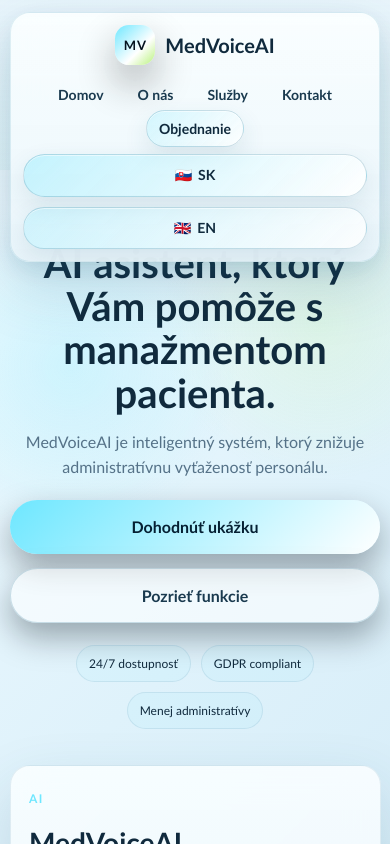
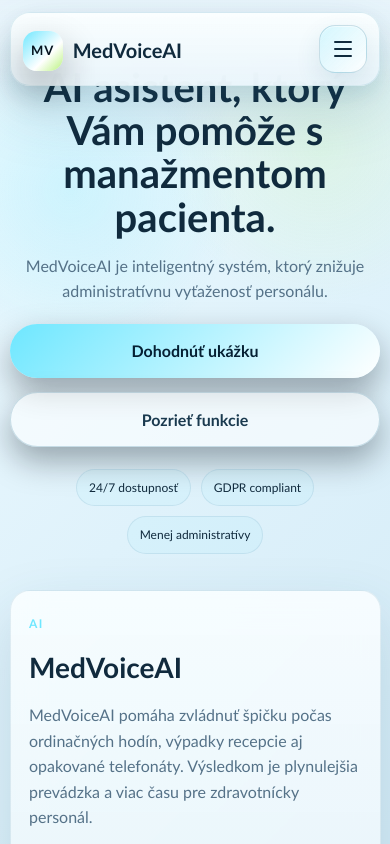
Before and after one commit to MRKS1/med-voice, a React (Vite) app: page / in a window 390 px wide. Shown: the top 844 px of the page. Built offline with nearby package versions, Linux system fonts and the light colour scheme.

Commit message:
Add hamburger menu for mobile navigation

```diff
--- a/public/style.css
+++ b/public/style.css
@@ -150,6 +150,43 @@
   text-decoration: none;
   font-weight: bold;
   transition: color 0.2s ease, opacity 0.2s ease;
+}
+
+.menu-toggle {
+  display: none;
+  align-items: center;
+  justify-content: center;
+  flex-direction: column;
+  gap: 5px;
+  width: 48px;
+  height: 48px;
+  border: 1px solid var(--line-strong);
+  border-radius: 16px;
+  background: linear-gradient(135deg, rgba(110, 231, 255, 0.24), rgba(255, 255, 255, 0.88));
+  box-shadow:
+    inset 0 1px 0 rgba(255, 255, 255, 0.5),
+    0 10px 24px rgba(41, 95, 124, 0.12);
+  cursor: pointer;
+}
+
+.menu-toggle span {
+  width: 18px;
+  height: 2px;
+  border-radius: 999px;
+  background: var(--heading);
+  transition: transform 0.2s ease, opacity 0.2s ease;
+}
+
+.menu-toggle.is-open span:nth-child(1) {
+  transform: translateY(7px) rotate(45deg);
+}
+
+.menu-toggle.is-open span:nth-child(2) {
+  opacity: 0;
+}
+
+.menu-toggle.is-open span:nth-child(3) {
+  transform: translateY(-7px) rotate(-45deg);
 }
 
 .nav-cta,
@@ -965,6 +1002,95 @@
   }
 }
 
+@media (max-width: 760px) {
+  header {
+    padding-top: 12px;
+  }
+
+  .floating-header {
+    padding: 12px 14px;
+    border-radius: 22px;
+  }
+
+  nav {
+    gap: 12px;
+  }
+
+  nav h1 {
+    flex: 1 1 auto;
+    width: auto;
+    display: block;
+  }
+
+  .brand {
+    width: auto;
+    justify-content: flex-start;
+  }
+
+  .brand-name {
+    font-size: 22px;
+  }
+
+  .brand-tagline {
+    display: none;
+  }
+
+  .menu-toggle {
+    display: inline-flex;
+    flex: 0 0 auto;
+  }
+
+  .nav-right {
+    display: none;
+    width: 100%;
+    flex: 1 1 100%;
+    flex-direction: column;
+    align-items: stretch;
+    gap: 12px;
+    padding-top: 14px;
+    margin-top: 2px;
+    border-top: 1px solid rgba(58, 126, 156, 0.12);
+  }
+
+  .nav-right.is-open {
+    display: flex;
+  }
+
+  nav ul {
+    width: 100%;
+    flex-direction: column;
+    align-items: stretch;
+    gap: 8px;
+  }
+
+  nav ul li {
+    width: 100%;
+  }
+
+  nav ul a,
+  .nav-cta {
+    display: flex;
+    width: 100%;
+    justify-content: center;
+    padding: 12px 14px;
+    border-radius: 16px;
+    background: rgba(255, 255, 255, 0.62);
+    border: 1px solid rgba(58, 126, 156, 0.12);
+  }
+
+  .language-switcher {
+    width: 100%;
+    justify-content: stretch;
+    gap: 8px;
+  }
+
+  .language-switcher a {
+    flex: 1 1 0;
+    justify-content: center;
+    padding: 11px 12px;
+  }
+}
+
 @media (max-width: 420px) {
   .container {
     width: min(95%, 420px);
@@ -981,17 +1107,6 @@
 
   .brand-tagline {
     display: none;
-  }
-
-  nav ul {
-    gap: 8px 10px;
-  }
-
-  nav ul a,
-  .nav-cta,
-  .language-switcher a {
-    width: 100%;
-    justify-content: center;
   }
 
   .language-switcher {
--- a/src/App.jsx
+++ b/src/App.jsx
@@ -41,13 +41,26 @@
 }
 
 function Header({ locale, nav, routes, switcher, siteName, brandTagline, onNavigate }) {
+  const [isMenuOpen, setIsMenuOpen] = useState(false);
+  const menuLabel = locale === 'sk' ? 'Menu' : 'Menu';
+  const closeLabel = locale === 'sk' ? 'Zavrieť menu' : 'Close menu';
+
+  useEffect(() => {
+    setIsMenuOpen(false);
+  }, [locale, routes.home, routes.about, routes.services, routes.contact, routes.appointment]);
+
+  function handleNavigate(href) {
+    setIsMenuOpen(false);
+    onNavigate(href);
+  }
+
   return (
     <header>
       <div className="container">
         <div className="floating-header">
           <nav>
             <h1>
-              <AppLink className="brand" href={routes.home} onNavigate={onNavigate}>
+              <AppLink className="brand" href={routes.home} onNavigate={handleNavigate}>
                 <span className="brand-mark" aria-hidden="true">MV</span>
                 <span className="brand-copy">
                   <span className="brand-name">{siteName}</span>
@@ -55,17 +68,31 @@
                 </span>
               </AppLink>
             </h1>
-            <div className="nav-right">
+
+            <button
+              type="button"
+              className={`menu-toggle ${isMenuOpen ? 'is-open' : ''}`}
+              aria-expanded={isMenuOpen}
+              aria-controls="site-navigation"
+              aria-label={isMenuOpen ? closeLabel : menuLabel}
+              onClick={() => setIsMenuOpen((current) => !current)}
+            >
+              <span />
+              <span />
+              <span />
+            </button>
+
+            <div className={`nav-right ${isMenuOpen ? 'is-open' : ''}`} id="site-navigation">
               <ul>
-                <li><AppLink href={routes.home} onNavigate={onNavigate}>{nav.home}</AppLink></li>
-                <li><AppLink href={routes.about} onNavigate={onNavigate}>{nav.about}</AppLink></li>
-                <li><AppLink href={routes.services} onNavigate={onNavigate}>{nav.services}</AppLink></li>
-                <li><AppLink href={routes.contact} onNavigate={onNavigate}>{nav.contact}</AppLink></li>
-                <li><AppLink href={routes.appointment} className="nav-cta" onNavigate={onNavigate}>{nav.appointment}</AppLink></li>
+                <li><AppLink href={routes.home} onNavigate={handleNavigate}>{nav.home}</AppLink></li>
+                <li><AppLink href={routes.about} onNavigate={handleNavigate}>{nav.about}</AppLink></li>
+                <li><AppLink href={routes.services} onNavigate={handleNavigate}>{nav.services}</AppLink></li>
+                <li><AppLink href={routes.contact} onNavigate={handleNavigate}>{nav.contact}</AppLink></li>
+                <li><AppLink href={routes.appointment} className="nav-cta" onNavigate={handleNavigate}>{nav.appointment}</AppLink></li>
               </ul>
               <div className="language-switcher" aria-label="Language switcher">
-                <AppLink href={switcher.sk} className={locale === 'sk' ? 'active' : ''} onNavigate={onNavigate}>🇸🇰 <span>SK</span></AppLink>
-                <AppLink href={switcher.en} className={locale === 'en' ? 'active' : ''} onNavigate={onNavigate}>🇬🇧 <span>EN</span></AppLink>
+                <AppLink href={switcher.sk} className={locale === 'sk' ? 'active' : ''} onNavigate={handleNavigate}>🇸🇰 <span>SK</span></AppLink>
+                <AppLink href={switcher.en} className={locale === 'en' ? 'active' : ''} onNavigate={handleNavigate}>🇬🇧 <span>EN</span></AppLink>
               </div>
             </div>
           </nav>
```
Also changed, not shown: 2 other files (tests, documents, lock files or other folders).
